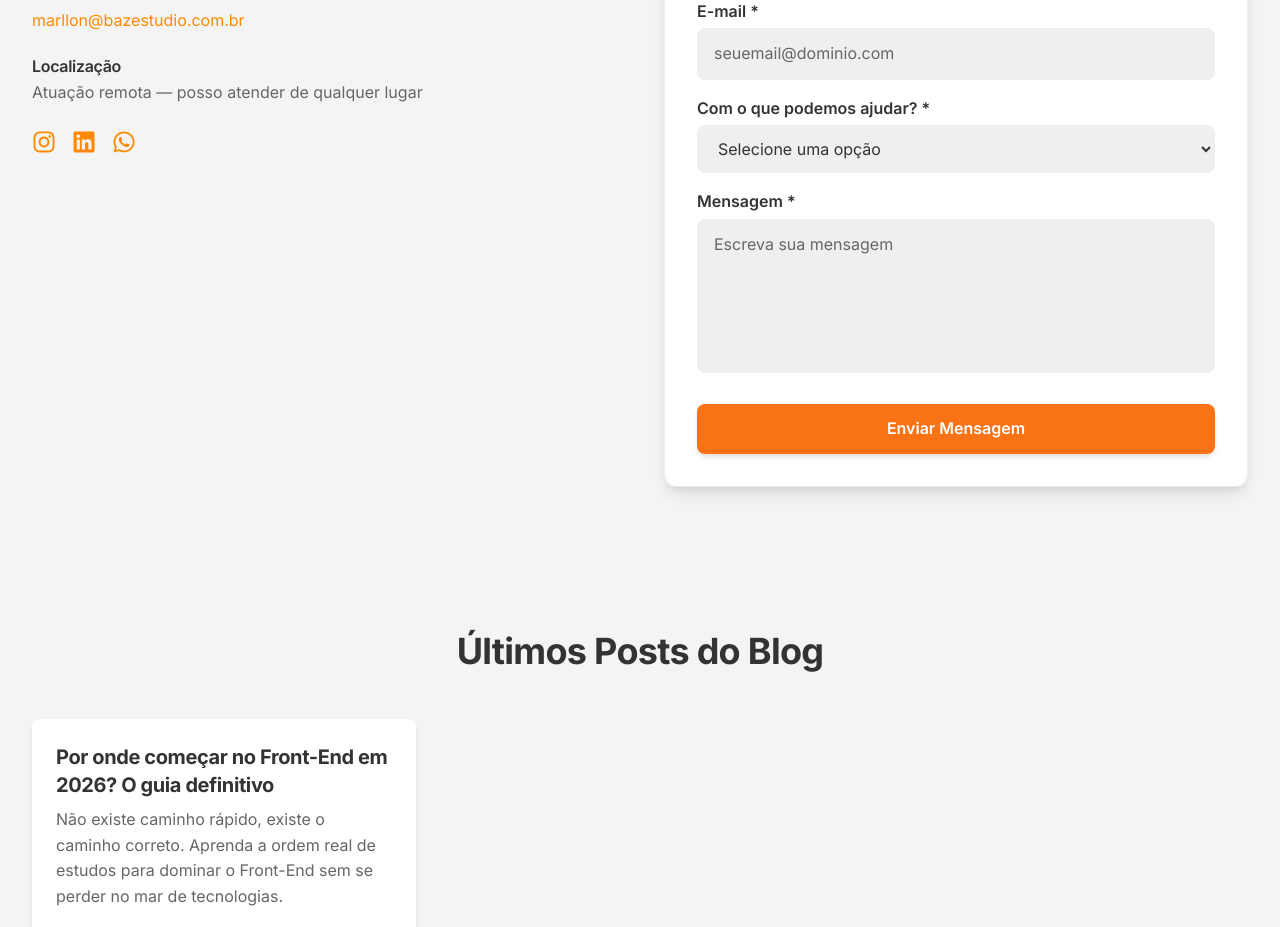
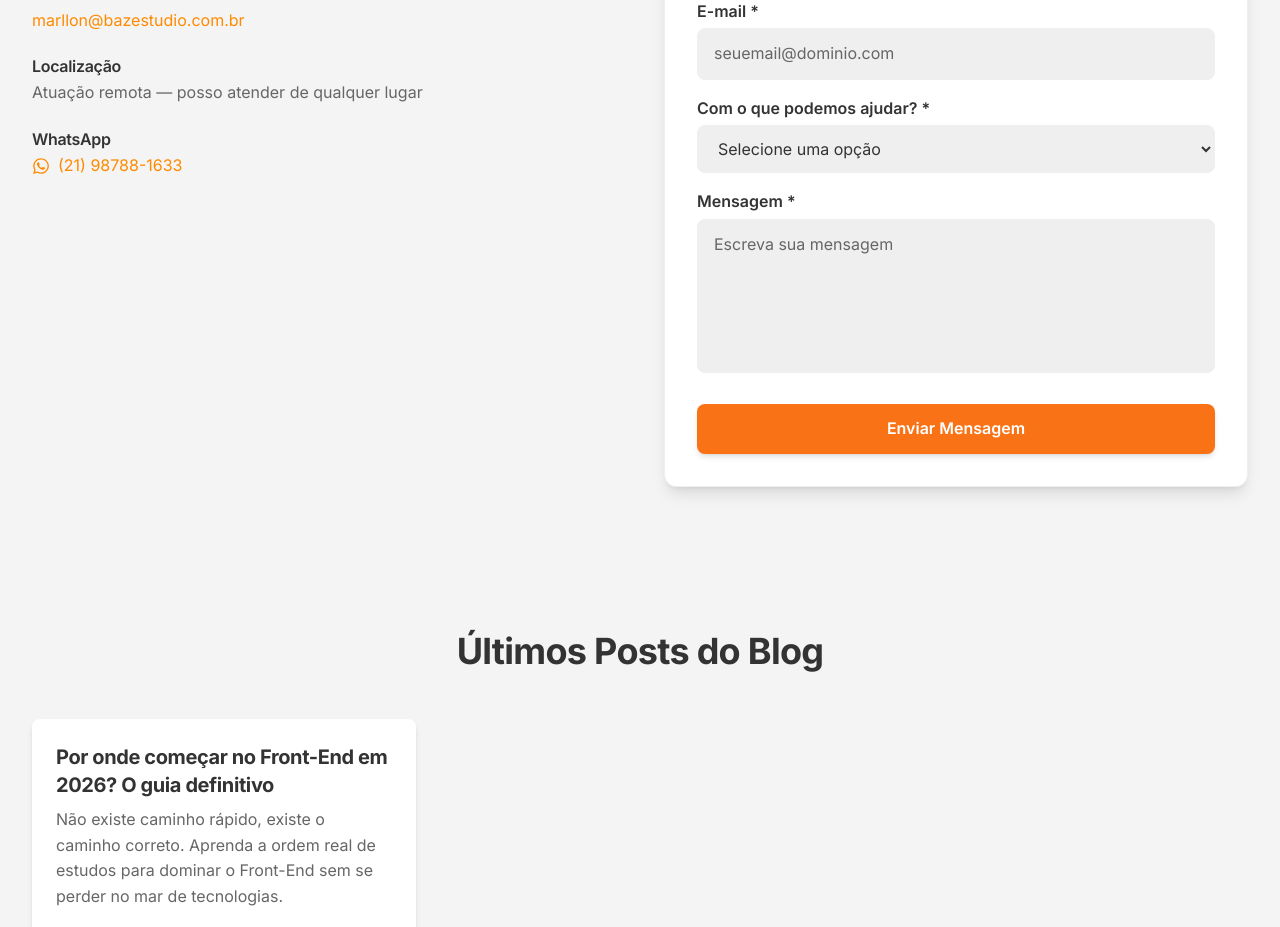
Before and after one commit to marllonpanisset/Portfolio, a Next.js app: page / in a window 1280 px wide. Shown: the part 4540-5467 px from the top of the page. Built offline with nearby package versions, Linux system fonts and the light colour scheme.

Commit message:
refactor(contact): foco na conversão com contatos diretos
- Remove ícones de Instagram e LinkedIn da coluna esquerda
- Adiciona WhatsApp com ícone e número para contato imediato
- Mantém e-mail e localização como canais principais

```diff
--- a/app/sections/contact.tsx
+++ b/app/sections/contact.tsx
@@ -1,6 +1,6 @@
 'use client';
 import { useState, useEffect } from 'react';
-import { FaInstagram, FaLinkedin, FaWhatsapp } from 'react-icons/fa';
+import { FaWhatsapp } from 'react-icons/fa';
 
 // Mapeamento das chaves para nomes amigáveis
 const serviceDisplayNames: Record<string, string> = {
@@ -127,16 +127,17 @@ export function ContactSection() {
             <p className="text-[var(--color-text-secondary)]">Atuação remota — posso atender de qualquer lugar</p>
           </div>
 
-          {/* Redes sociais */}
-          <div className="flex gap-4 mt-4 justify-center md:justify-start">
-            <a href="https://www.instagram.com/seuusuario" target="_blank" rel="noopener noreferrer" className="text-[var(--color-text-accent)] hover:text-[var(--color-text-secondary)]">
-              <FaInstagram size={24} />
-            </a>
-            <a href="https://www.linkedin.com/in/seuusuario" target="_blank" rel="noopener noreferrer" className="text-[var(--color-text-accent)] hover:text-[var(--color-text-secondary)]">
-              <FaLinkedin size={24} />
-            </a>
-            <a href="https://wa.me/seunumerodetelefone" target="_blank" rel="noopener noreferrer" className="text-[var(--color-text-accent)] hover:text-[var(--color-text-secondary)]">
-              <FaWhatsapp size={24} />
+          {/* WhatsApp */}
+          <div>
+            <h3 className="font-semibold mb-1 text-[var(--color-text-primary)]">WhatsApp</h3>
+            <a
+              href="https://wa.me/5521987881633"
+              target="_blank"
+              rel="noopener noreferrer"
+              className="text-[var(--color-text-accent)] hover:underline inline-flex items-center gap-2"
+            >
+              <FaWhatsapp size={18} />
+              (21) 98788-1633
             </a>
           </div>
         </div>
```
